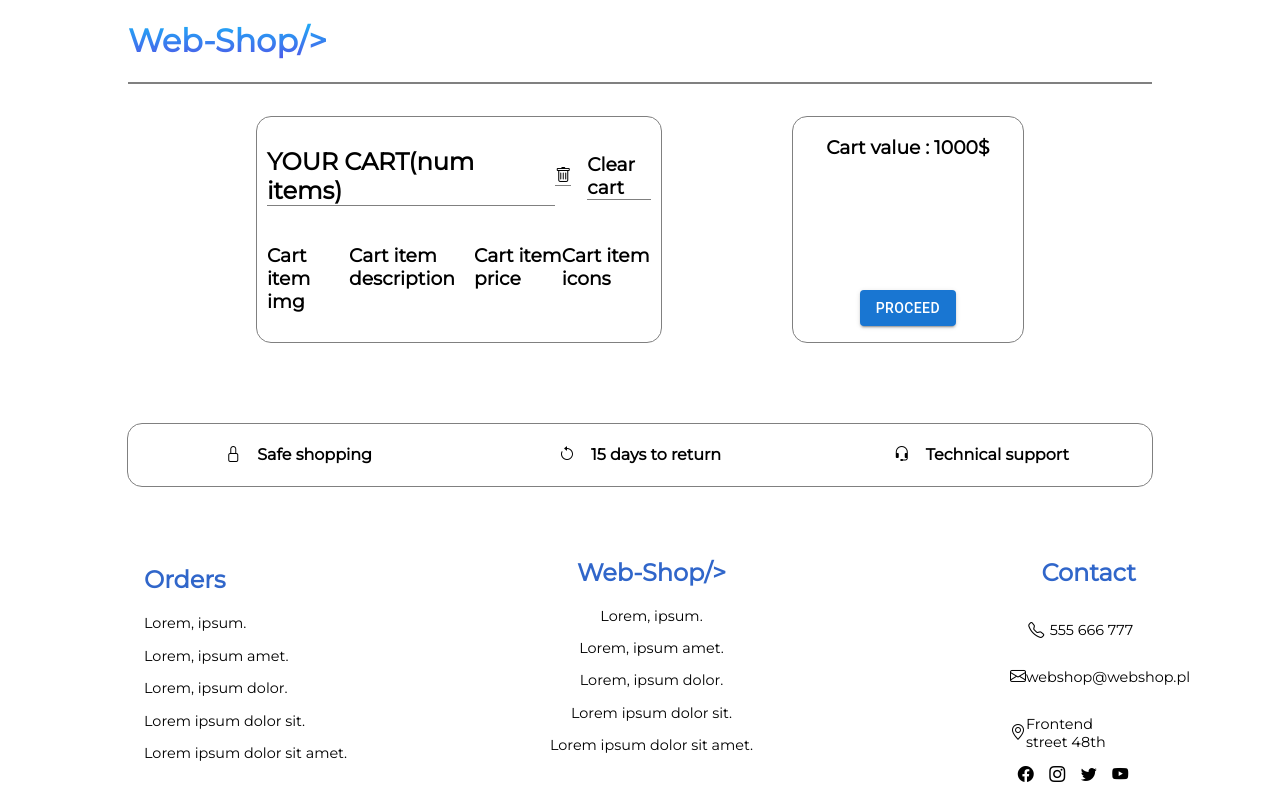
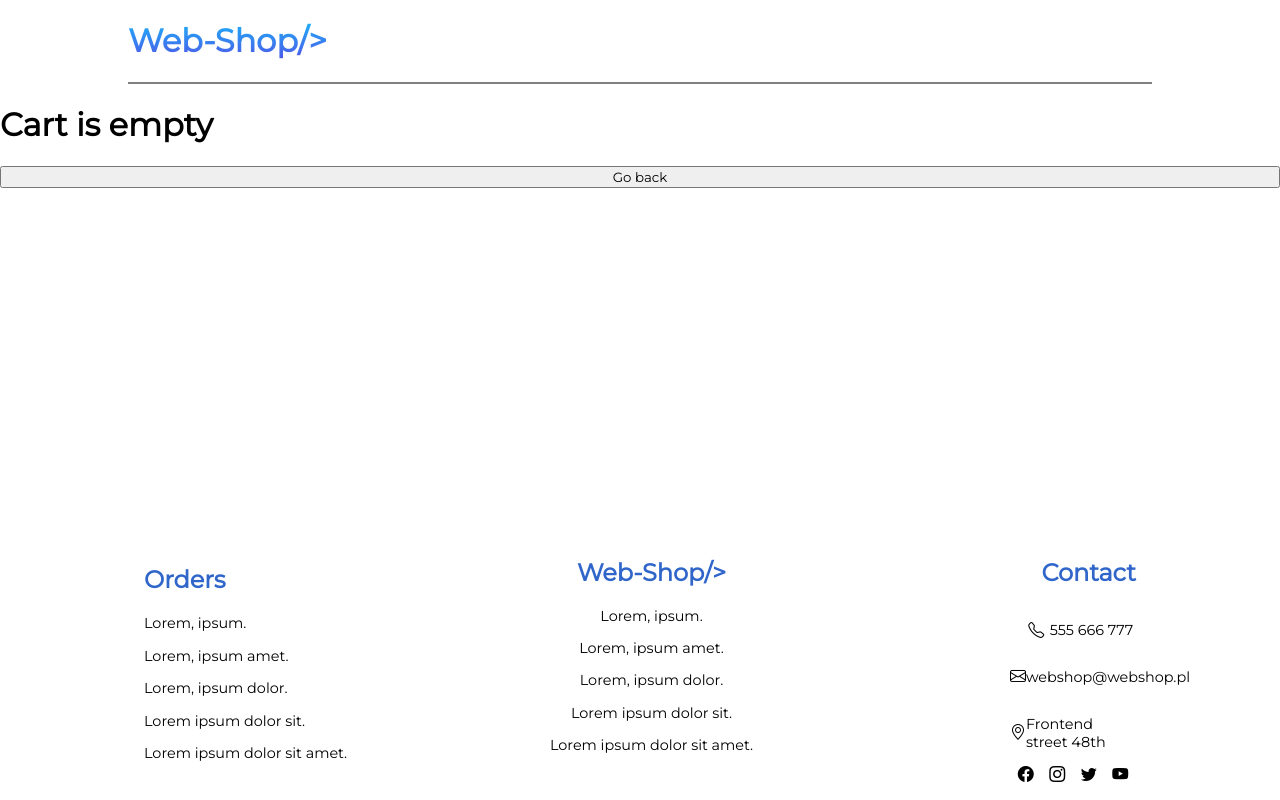
Before and after one commit to Kameal22/react-eCommerce-app, a React (Create React App) app: page /cart in a window 1280 px wide. Built offline with nearby package versions, Linux system fonts and the light colour scheme.

Commit message:
Working on cart logic

```diff
--- a/src/App.tsx
+++ b/src/App.tsx
@@ -8,13 +8,13 @@ import Wishlist from "./components/profile/userProfile/Wishlist";
 import Profile from "./components/profile/userProfile/Profile";
 import LogIn from "./components/profile/login/Login";
 import Register from "./components/profile/registration/Register";
-import { LogInProvider } from "./contexts/LoggedInContext";
 import SearchResult from "./components/searchResults/SearchResult";
 import SpecificResult from "./components/searchResults/SpecificResult";
+import { CartProvider } from "./contexts/CartContext";
 
 const App: React.FC = () => {
   return (
-    <LogInProvider>
+    <CartProvider>
       <div className="App">
         <BrowserRouter>
           <Routes>
@@ -30,7 +30,7 @@ const App: React.FC = () => {
           </Routes>
         </BrowserRouter>
       </div>
-    </LogInProvider>
+    </CartProvider>
   );
 };
 
--- a/src/components/searchResults/SpecificResult.tsx
+++ b/src/components/searchResults/SpecificResult.tsx
@@ -1,4 +1,4 @@
-import React, { useEffect, useState } from "react";
+import React, { useContext, useEffect, useState } from "react";
 import { useParams } from "react-router-dom";
 import "../../styles/searchResultStyles/specificResult.scss";
 import { Product } from "../../interfaces/ProductInterface";
@@ -6,10 +6,12 @@ import { fetchAndSetProductsFuncWithParams } from "../../utills/FetchProductsFun
 import NavLogo from "../nav/NavLogo";
 import Footer from "../footer/Footer";
 
+
 const SpecificResult: React.FC = () => {
     const { productType, productId } = useParams();
     const [product, setProduct] = useState<Product>();
     const [currImg, setCurrImg] = useState<string>();
+
 
     useEffect(() => {
         fetchAndSetProductsFuncWithParams(productType, productId, setProduct)
--- a/src/components/shoppingCart/Cart.tsx
+++ b/src/components/shoppingCart/Cart.tsx
@@ -1,19 +1,33 @@
-import React from "react";
+import React, { useContext, useState } from "react";
 import Footer from "../footer/Footer";
 import NavLogo from "../nav/NavLogo";
 import "../../styles/cartStyles/cart.scss";
 import CartItem from "./cartItem/CartItem";
 import CartSummary from "./CartSummary";
 import AditionalCartInfo from "./AditionalCartInfo";
-import axios from "axios";
+import { CartInterface } from "../../interfaces/CartInterface";
+import { CartContext, SetCartContext } from "../../contexts/CartContext";
 
 const Cart: React.FC = () => {
-  // If cart is empty - "Your cart is empty" and back to main page button.
-  const fetchProducts = async () => {
-    const response = await axios.get("http://localhost:3000/laptops");
+  const [cartItem, setCartItem] = useState<CartInterface[]>();
 
-    console.log(response);
-  };
+  const cart = useContext(CartContext);
+  const setCart = useContext(SetCartContext);
+
+  if (!cartItem) {
+    return (
+      <div className="cart">
+        <div className="shortPageNav">
+          <NavLogo />
+        </div>
+        <h1>Cart is empty</h1>
+        <button>Go back</button>
+        <div className="shortPageFooter">
+          <Footer />
+        </div>
+      </div>
+    )
+  } else {
     return (
       <div className="cart">
         <div className="shortPageNav">
@@ -22,12 +36,12 @@ const Cart: React.FC = () => {
         <div className="cartAndSummaryDiv">
           <div className="usersCartDiv">
             <div className="cartNav">
-            <h2 onClick={() => fetchProducts()} className="yourCartHeading">
+              <h3 className="yourCartHeading">
                 YOUR CART(num items)
-            </h2>
+              </h3>
               <div className="clearCartDiv">
                 <i className="bi bi-trash"></i>
-              <h3 className="clearCartHeading">Clear cart</h3>
+                <h4 className="clearCartHeading">Clear cart</h4>
               </div>
             </div>
             <CartItem />
@@ -40,6 +54,7 @@ const Cart: React.FC = () => {
         </div>
       </div>
     );
+  }
 };
 
 export default Cart;
--- a/src/components/shoppingCart/cartItem/CartItem.tsx
+++ b/src/components/shoppingCart/cartItem/CartItem.tsx
@@ -1,4 +1,3 @@
-import React from "react";
 import "../../../styles/cartStyles/cartItem/cartItem.scss";
 import CartItemDescription from "./CartItemDescription";
 import CartItemIcons from "./CartItemIcons";
@@ -8,10 +7,10 @@ import CartItemPrice from "./CartItemPrice";
 const CartItem: React.FC = () => {
   return (
     <div className="shoppingCartItemDiv">
-      <CartItemImg />
+      {/* <CartItemImg />
       <CartItemDescription />
       <CartItemPrice />
-      <CartItemIcons />
+      <CartItemIcons /> */}
     </div>
   );
 };
--- a/src/contexts/CartContext.tsx
+++ b/src/contexts/CartContext.tsx
@@ -1,11 +1,20 @@
-import React from "react";
+import React, { createContext, useContext, useState } from "react";
+import { CartInterface } from "../interfaces/CartInterface";
 
-const LoggedInContext: React.FC = () => {
+export const CartContext = createContext<CartInterface[]>([])
+
+export const SetCartContext = createContext<
+  React.Dispatch<React.SetStateAction<CartInterface[]>> | undefined
+>(undefined);
+
+export const CartProvider: React.FC = ({ children }) => {
+  const [cartItems, setCartItems] = useState<CartInterface[]>([]);
+
   return (
-    <div className="App">
-      <h1>To do - CONTEXT </h1>
-    </div>
+    <CartContext.Provider value={cartItems}>
+      <SetCartContext.Provider value={setCartItems}>
+        {children}
+      </SetCartContext.Provider>
+    </CartContext.Provider>
   );
 };
-
-export default LoggedInContext;
--- /dev/null
+++ b/src/interfaces/CartInterface.tsx
@@ -0,0 +1,6 @@
+export interface CartInterface {
+    img: string,
+    description: string,
+    price: number,
+    icon: string
+}
```
Lines whose indentation alone changed are shown as unchanged.
